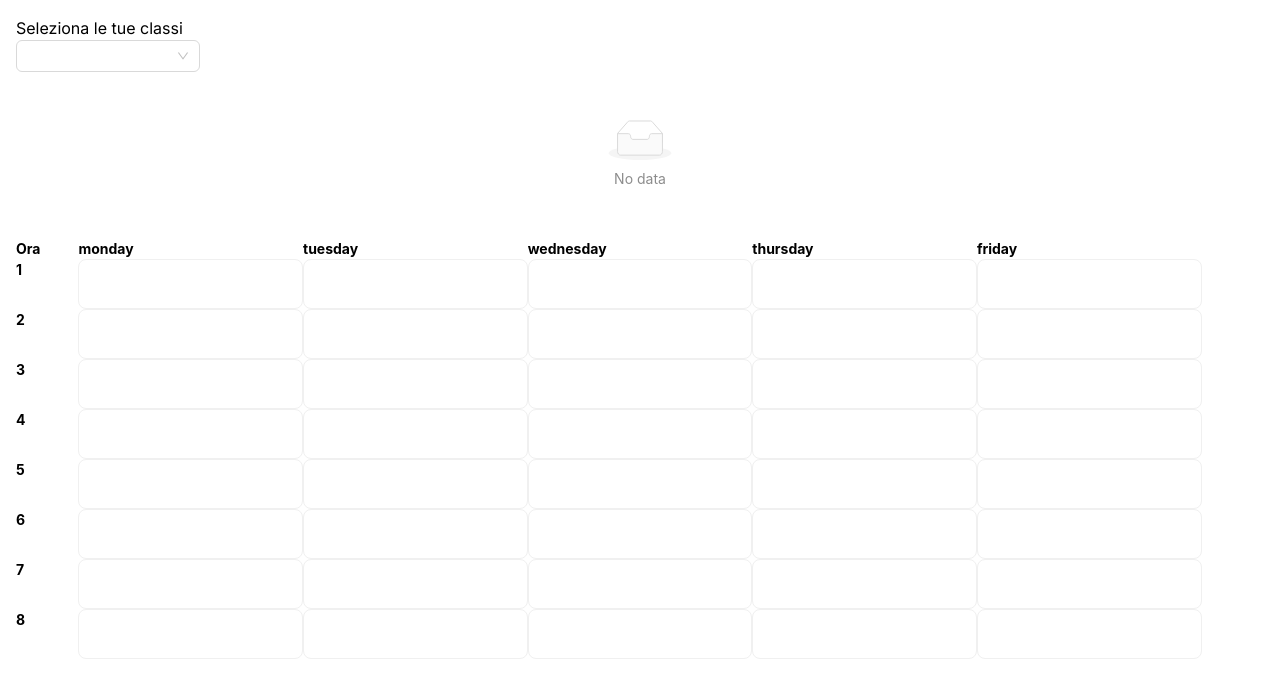
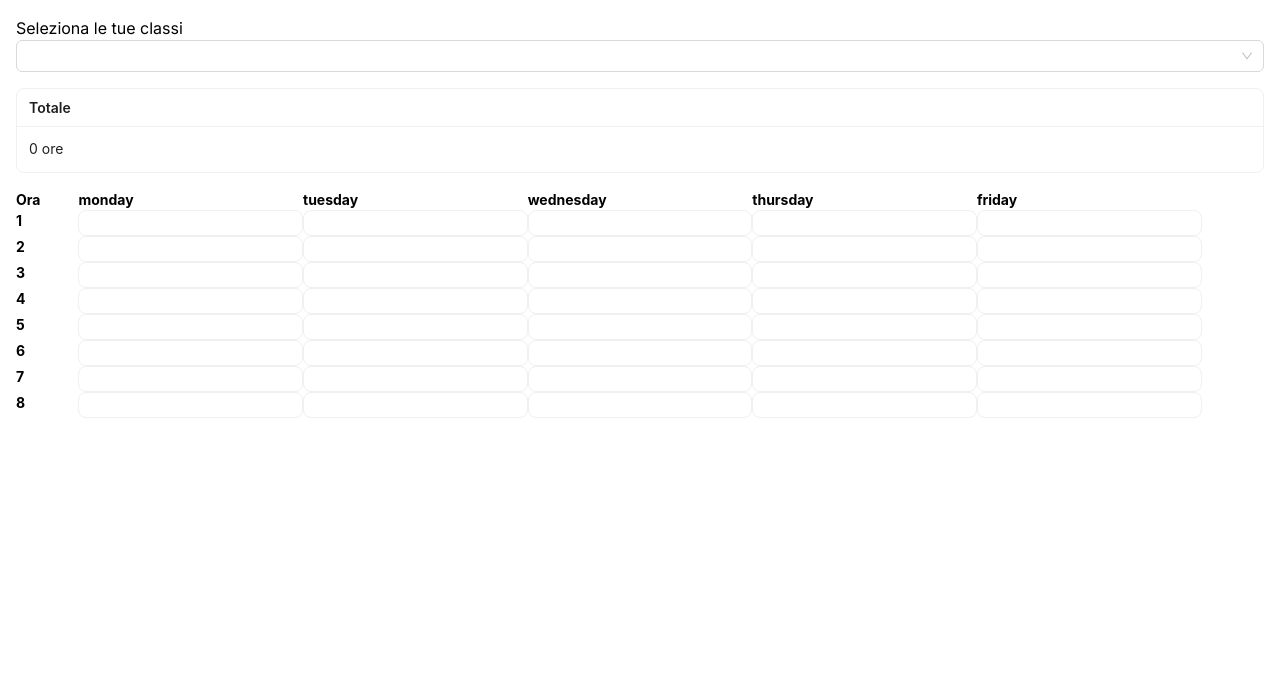
Before and after one commit to tom139/betti-planner, a Next.js app: page / in a window 1280 px wide. Shown: the top 698 px of the page. Built offline with nearby package versions, Linux system fonts and the light colour scheme.

Commit message:
fix: improve class stats

```diff
--- /dev/null
+++ b/app/ui/ClassStats.tsx
@@ -0,0 +1,34 @@
+"use client";
+
+import React from "react";
+import { Card } from "antd";
+
+interface ClassStatsProps {
+  title: string;
+  hours: number;
+}
+
+const colors = [
+  "#AEC6CF",
+  "#FFB7B2",
+  "#FFDAC1",
+  "#B39EB5",
+  "#C5E1A5",
+  "#FFD1DC",
+];
+
+const ClassStats: React.FC<ClassStatsProps> = ({ title, hours }) => {
+  return (
+    <div>
+      <Card
+        title={title}
+        size="small"
+        // style={{ marginTop: "1em", marginBottom: "1em" }}
+      >
+        <p>{hours} ore</p>
+      </Card>
+    </div>
+  );
+};
+
+export default ClassStats;
--- a/app/ui/create/subject-selector.tsx
+++ b/app/ui/create/subject-selector.tsx
@@ -6,10 +6,7 @@ import {
   days,
   TimetableList,
 } from "@/app/lib/timetable";
-import {
-  useSelectedSubjects,
-  useAllSubjects,
-} from "@/app/lib/SubjectsContext";
+import { useSelectedSubjects, useAllSubjects } from "@/app/lib/SubjectsContext";
 import { useEffect, useState } from "react";
 import {
   Cascader,
@@ -21,6 +18,7 @@ import {
   Row,
   Card,
 } from "antd";
+import ClassStats from "../ClassStats";
 
 interface Option {
   value: string;
@@ -96,6 +94,7 @@ function Selector() {
       options={options}
       multiple
       showCheckedStrategy={SHOW_CHILD}
+      style={{ width: "100%" }}
       onChange={(options, _) => {
         const selected = options
           .map((x) => {
@@ -127,23 +126,24 @@ function SubjectList({
     };
   });
   return (
-    <List
-      itemLayout="horizontal"
-      dataSource={ds}
-      renderItem={(x) => (
-        <List.Item>
-          <List.Item.Meta
-            title={`${x.klass} - ${x.name}`}
-            description={x.teacher}
+    <>
+      <Row
+        gutter={[16, 16]}
+        style={{ marginBottom: "16px", marginTop: "16px" }}
+      >
+        <Col span={24}>
+          <ClassStats
+            title="Totale"
+            hours={ds.reduce((acc, x) => acc + x.hours, 0)}
           />
-          <Space />
-          <p>
-            hours:
-            {x.hours}
-          </p>
-        </List.Item>
-      )}
-    />
+        </Col>
+        {ds.map((x) => (
+          <Col span={8} key={`${x.klass}-${x.name}`}>
+            <ClassStats title={`${x.klass} - ${x.name}`} hours={x.hours} />
+          </Col>
+        ))}
+      </Row>
+    </>
   );
 }
 
@@ -277,6 +277,7 @@ function SubjectsCell({
 
   return (
     <Card
+      size="small"
       style={{
         height: "100%",
         backgroundColor: selected.length > 0 ? "#e6f7ff" : "transparent",
```
